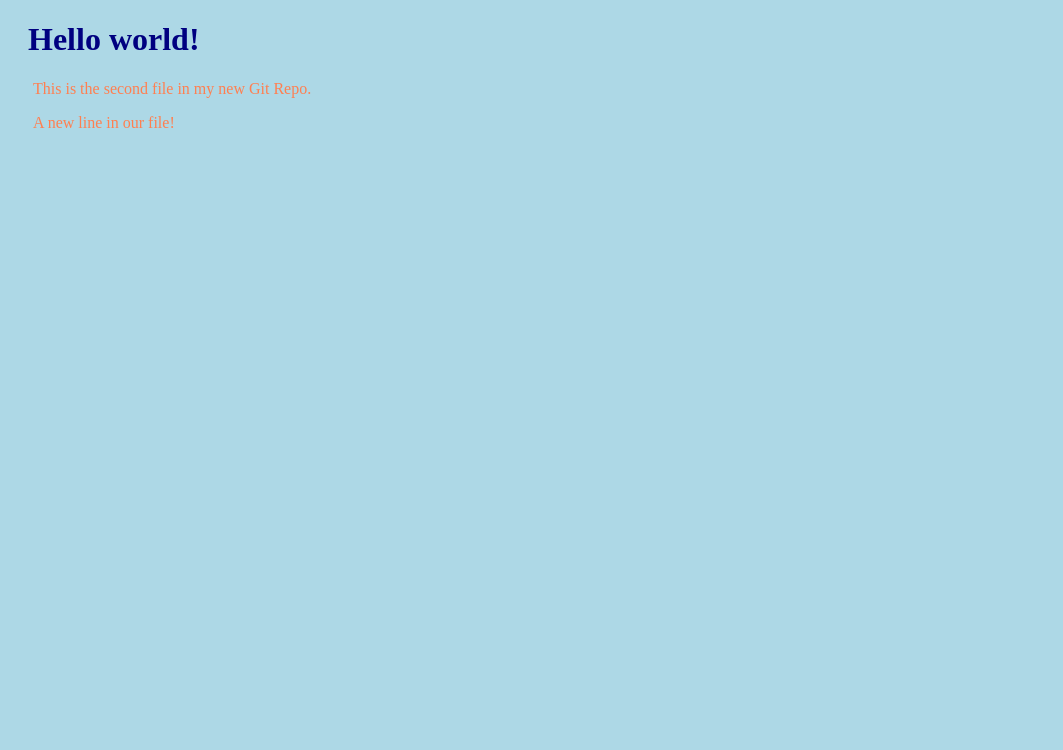
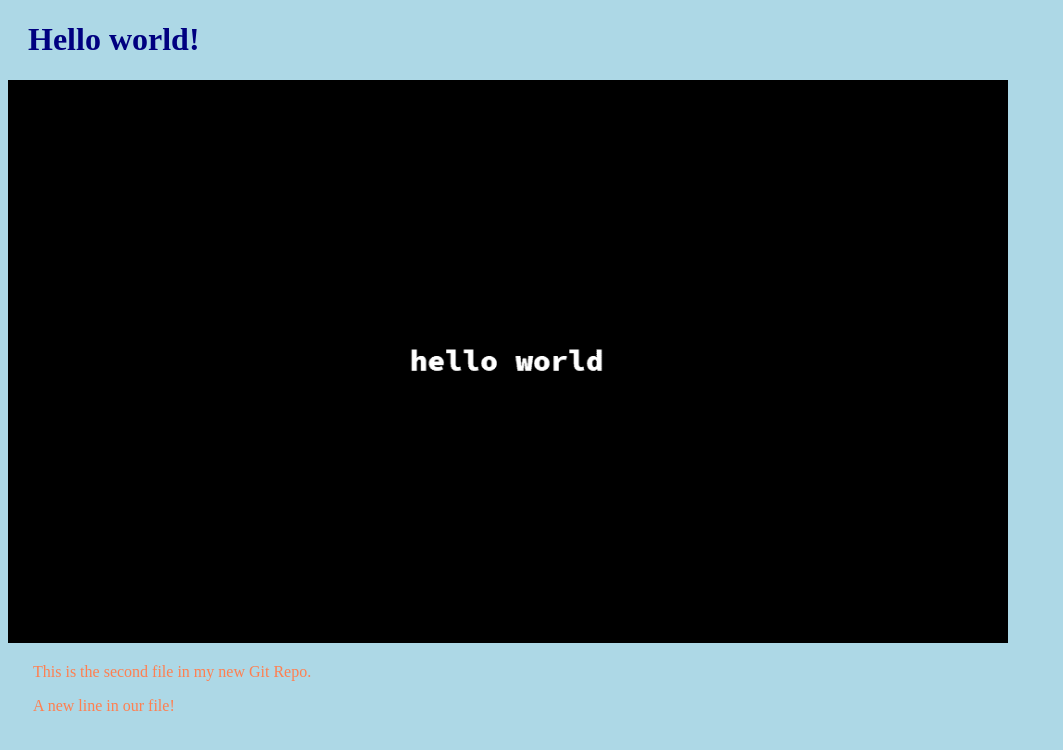
Before and after one commit to FGCodeBat/FGCodeBat.github.io, a plain HTML site: page index.html in a window 1280 px wide. Shown: the whole page, without its empty margins (0-1063 px from the left). Drawn offline with Linux system fonts and the light colour scheme.

Commit message:
Satte image på Hello World/index.html

```diff
--- a/index.html
+++ b/index.html
@@ -8,6 +8,8 @@
 
 
 <h1>Hello world!</h1>
+<div>
+    <img src="hello-world.png" alt="Hello World from Space"style="100%;max-width:1000px"</div>
 <p>This is the second file in my new Git Repo.</p>
 <p>A new line in our file!</p>
 
```
Also changed, not shown: hello-world.png (added), 1 other file.
